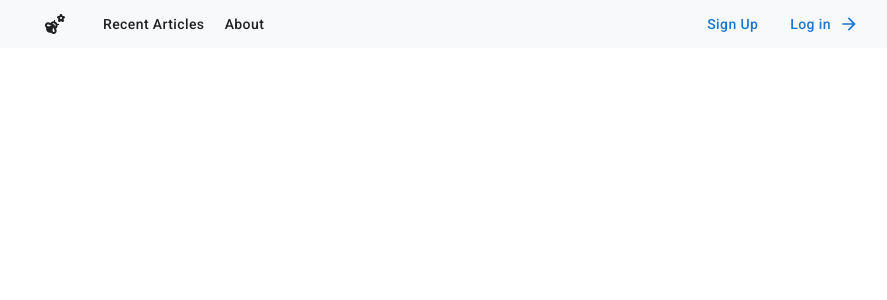
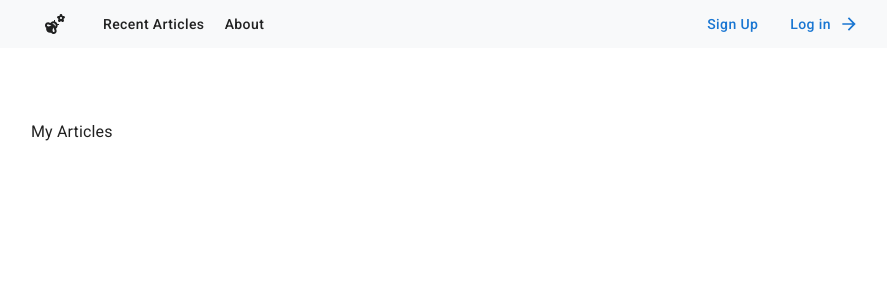
Before and after one commit to NightmanCZ90/blog_redux, a React (Create React App) app: page /my-articles in a window 1280 px wide. Shown: the top 300 px of the page, without its empty margins (193-1080 px from the left). Built offline with nearby package versions, Linux system fonts and the light colour scheme; no server answers.

Commit message:
feat: Add boilerplate for MyArticles page

```diff
--- a/src/App.tsx
+++ b/src/App.tsx
@@ -5,6 +5,7 @@ import Navigation from './components/Navigation';
 import About from './pages/About';
 import ArticleList from './pages/ArticleList';
 import Login from './pages/Login';
+import MyArticles from './pages/MyArticles';
 import SignUp from './pages/SignUp';
 
 const App: React.FC = () => {
@@ -14,6 +15,7 @@ const App: React.FC = () => {
       <Routes>
         <Route path="/" element={<ArticleList />} />
         <Route path="/about" element={<About />} />
+        <Route path="/my-articles" element={<MyArticles />} />
         <Route path="/signup" element={<SignUp />} />
         <Route path="/login" element={<Login />} />
       </Routes>
--- /dev/null
+++ b/src/pages/MyArticles/MyArticles.scss
@@ -0,0 +1,4 @@
+.my-articles {
+  height: 100vh;
+  padding: 7.5rem 14rem;
+}
--- /dev/null
+++ b/src/pages/MyArticles/MyArticles.tsx
@@ -0,0 +1,11 @@
+import './MyArticles.scss';
+
+const MyArticles: React.FC = () => {
+  return (
+    <div className="my-articles">
+      My Articles
+    </div>
+  )
+}
+
+export default MyArticles;
--- /dev/null
+++ b/src/pages/MyArticles/index.ts
@@ -0,0 +1,3 @@
+import MyArticles from './MyArticles';
+
+export default MyArticles;
```
